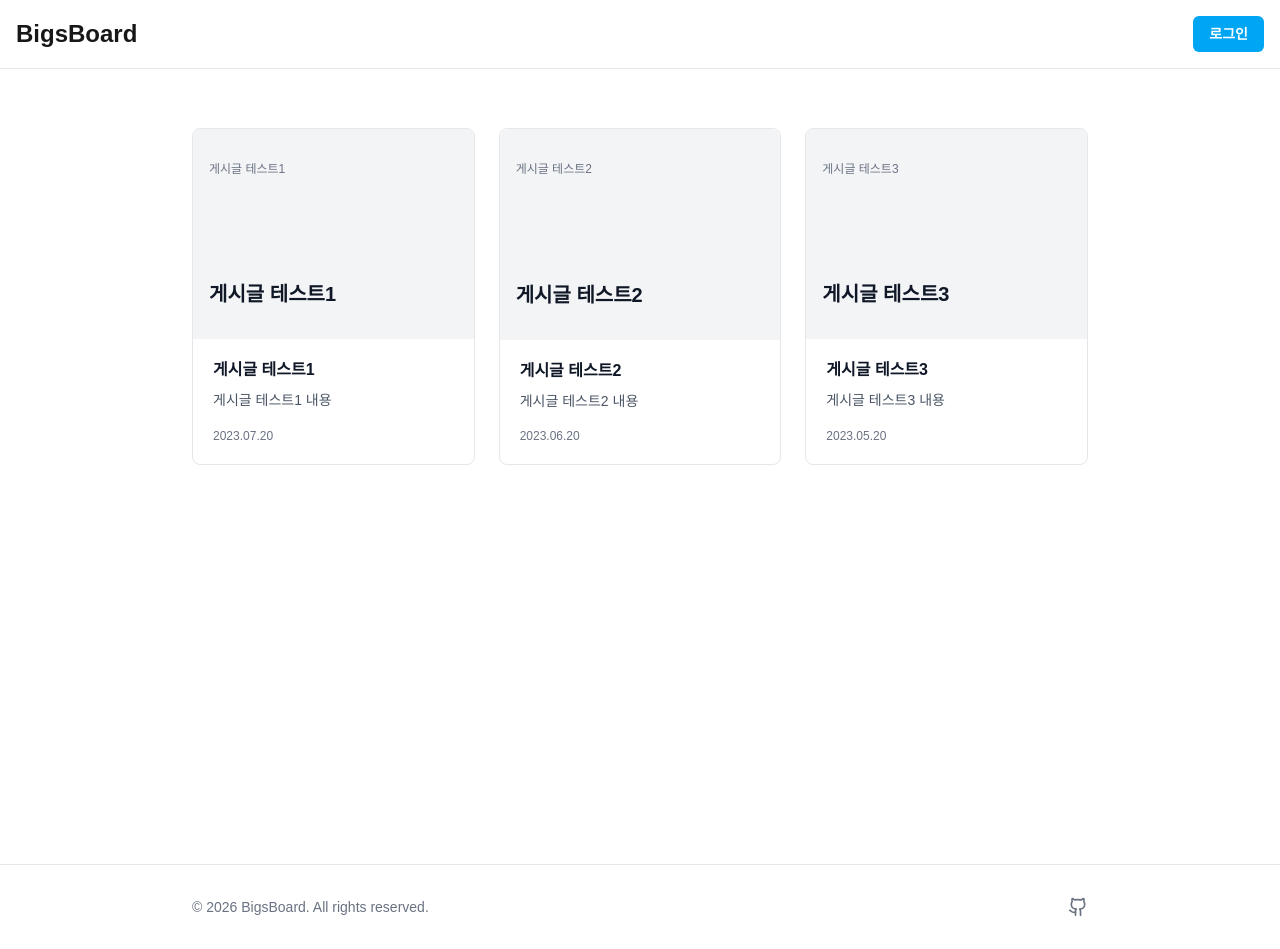
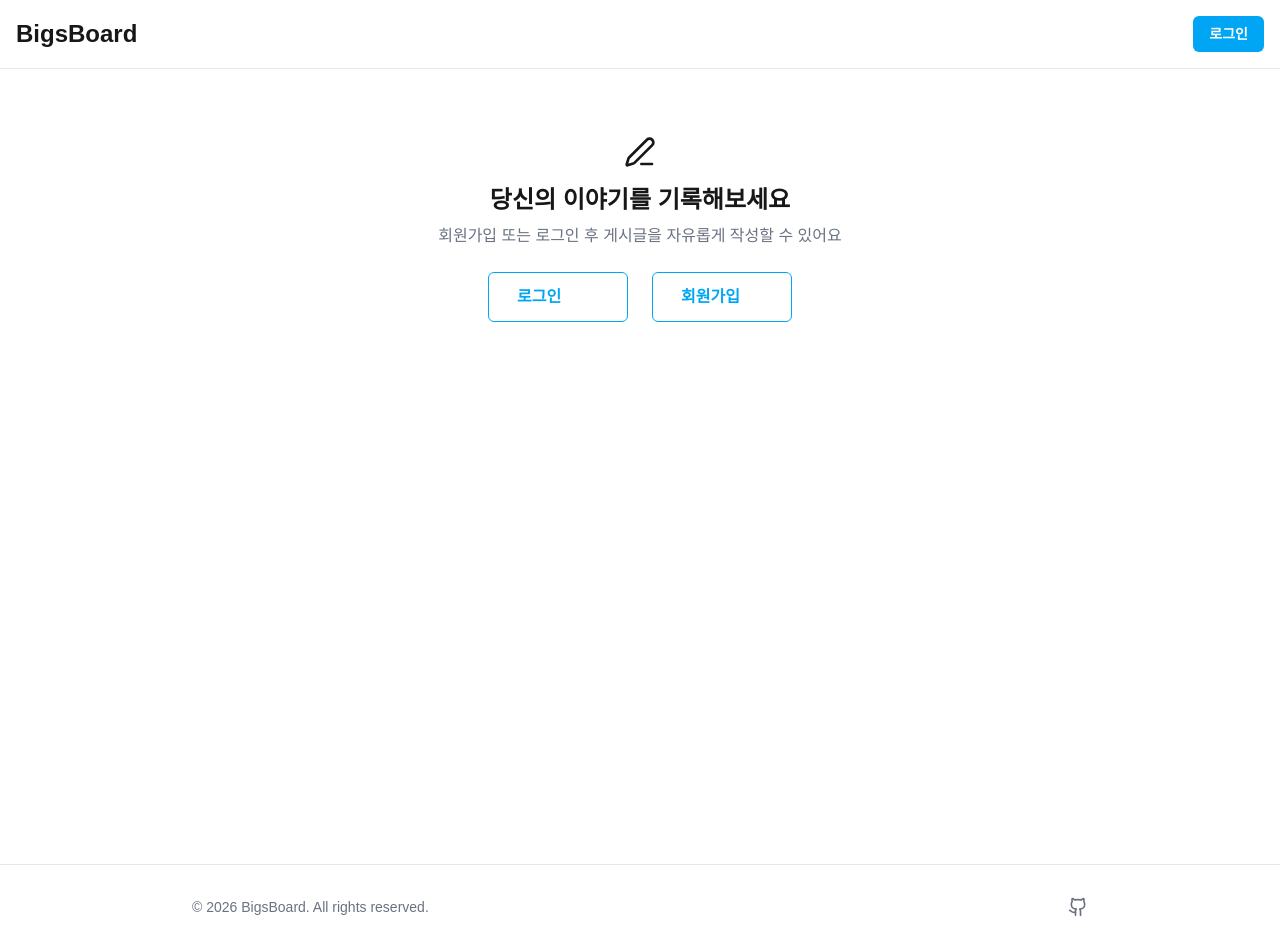
Before and after one commit to jyooni99/bigs, a Next.js app: page / in a window 1280 px wide. Built offline with nearby package versions, Linux system fonts and the light colour scheme.

Commit message:
feat: status-view 추가

```diff
--- a/app/page.tsx
+++ b/app/page.tsx
@@ -1,9 +1,75 @@
+"use client";
+
 import BoardList from "@/src/components/board-list";
+import StatusView from "@/src/components/status-view";
+import Button from "@/src/components/ui/button";
+import { useAuthStore } from "@/src/stores/auth-store";
+import { PenBox, PenLine } from "lucide-react";
+import Link from "next/link";
 
 export default function HomePage() {
+  const { isAuthenticated, hasHydrated } = useAuthStore();
+
+  if (!hasHydrated) {
+    return null;
+  }
+
   return (
     <div className="max-w-4xl mx-auto">
-      <BoardList />
+      {isAuthenticated ? <AuthenticatedView /> : <UnauthenticatedView />}
     </div>
   );
 }
+
+function FloatingActionButton() {
+  return (
+    <Button
+      asChild
+      className="fixed bottom-6 right-6 md:bottom-10 md:right-10 z-10 w-12 h-12 md:w-16 md:h-16 flex items-center justify-center rounded-full"
+      variant="primary"
+      size="icon"
+    >
+      <Link href="/boards/create">
+        <PenBox className="md:w-7 md:h-7 w-5 h-5" strokeWidth={1.5} />
+      </Link>
+    </Button>
+  );
+}
+
+function AuthenticatedView() {
+  return (
+    <>
+      <BoardList />
+      <FloatingActionButton />
+    </>
+  );
+}
+
+function UnauthenticatedView() {
+  return (
+    <div className="pt-10">
+      <StatusView
+        title="당신의 이야기를 기록해보세요"
+        description="회원가입 또는 로그인 후 게시글을 자유롭게 작성할 수 있어요"
+        icon={<PenLine className="size-8" />}
+      >
+        <Button
+          asChild
+          variant="primaryOutline"
+          size="lg"
+          className="w-[140px] font-semibold"
+        >
+          <Link href="/auth/login">로그인</Link>
+        </Button>
+        <Button
+          asChild
+          variant="primaryOutline"
+          size="lg"
+          className="w-[140px] font-semibold"
+        >
+          <Link href="/auth/signup">회원가입</Link>
+        </Button>
+      </StatusView>
+    </div>
+  );
+}
--- /dev/null
+++ b/src/components/status-view.tsx
@@ -0,0 +1,23 @@
+import React from "react";
+
+interface StatusViewProps {
+  title: string;
+  description: string;
+  icon: React.ReactNode;
+  children: React.ReactNode;
+}
+
+const StatusView = ({ title, description, icon, children }: StatusViewProps) => {
+  return (
+    <div className="flex flex-col items-center justify-center h-full">
+      <div className="flex flex-col items-center justify-center">
+        {icon}
+        <h2 className="text-2xl font-bold mt-4">{title}</h2>
+        <p className="text-gray-500 mt-2">{description}</p>
+      </div>
+      <div className="flex gap-6 items-center mt-6">{children}</div>
+    </div>
+  );
+};
+
+export default StatusView;
```
